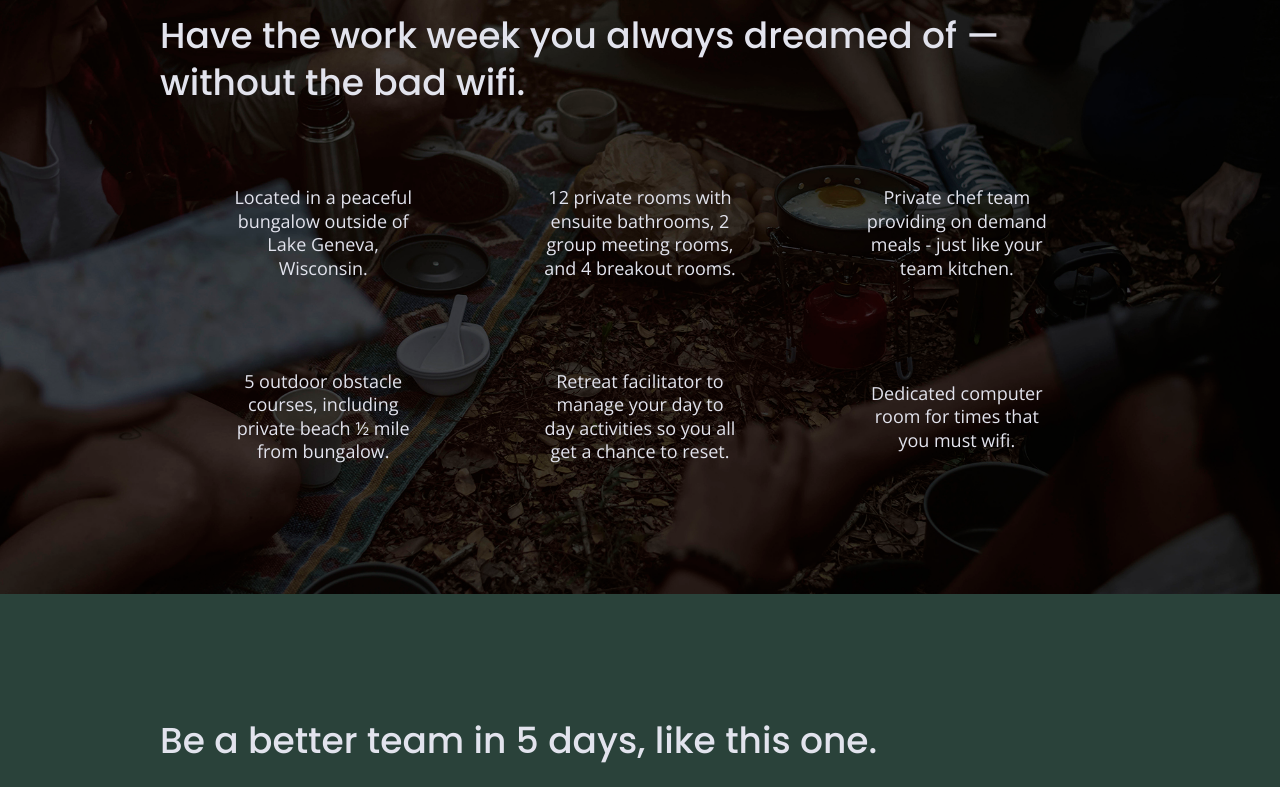
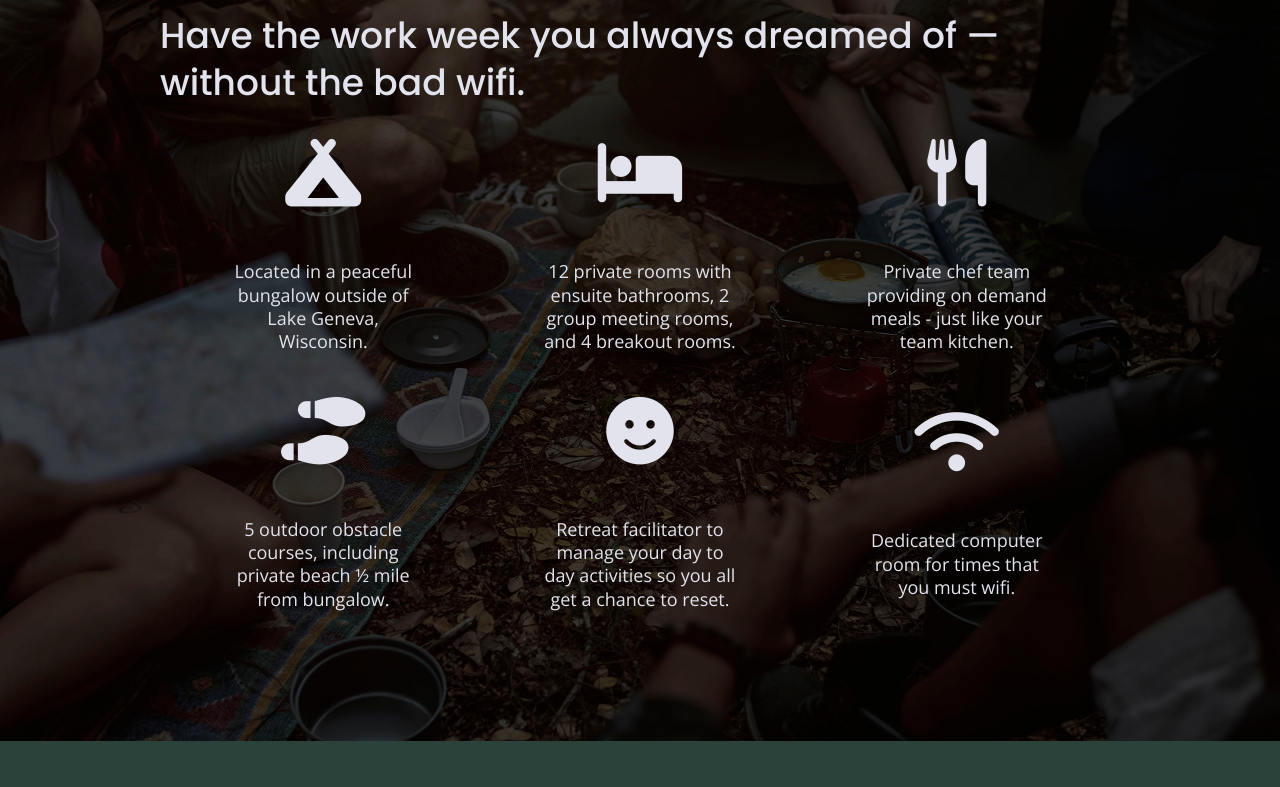
Before and after one commit to Sarah-Thomas-992/206-unplugged, a website built with Parcel: page index.html in a window 1280 px wide. Shown: the part 1014-1801 px from the top of the page. Built offline with nearby package versions, Linux system fonts and the light colour scheme.

Commit message:
Added features icons

```diff
--- a/css/main.css
+++ b/css/main.css
@@ -172,7 +172,7 @@ header .content-wrapper {
   margin: 0;
 }
 
-header figure{
+header figure {
   width: 60%;
   display: flex;
   justify-content: center;
@@ -334,8 +334,9 @@ input[type=button] {
   text-align: center;
 }
 
-.features-items .fontawesome-icon {
-  padding-bottom: 40px;
+.fontawesome-icon i {
+  font-size: 3.75em;
+  margin-bottom: 40px;
 }
 
 .reviews {
@@ -351,7 +352,7 @@ input[type=button] {
   flex-flow: row wrap;
 }
 
-.reviews figure{
+.reviews figure {
   width: 100%;
   display: flex;
   justify-content: center;
@@ -559,7 +560,7 @@ input[type=button] {
     /* width: 100%; */
   }
 
-  header figure{
+  header figure {
     width: 30%;
   }
 
@@ -647,8 +648,9 @@ input[type=button] {
     width: 62%;
   }
 
-  .features-items .fontawesome-icon {
+  .fontawesome-icon i {
     padding-bottom: 30px;
+    line-height: 0.5;
   }
 
   .reviews article {
@@ -657,7 +659,7 @@ input[type=button] {
     width: 49%;
   }
 
-  .reviews figure{
+  .reviews figure {
     width: 48%;
   }
 
@@ -772,6 +774,10 @@ input[type=button] {
 
   .features article {
     flex-basis: 33%;
+  }
+
+  .fontawesome-icon i {
+    line-height: 0.5;
   }
 
   .reviews h2 {
--- a/index.html
+++ b/index.html
@@ -19,6 +19,9 @@
   <link rel="stylesheet" href="css/normalize.css">
   <link rel="stylesheet" href="css/main.css">
 
+  <!-- Icon Link -->
+  <script src="https://kit.fontawesome.com/0d440a5638.js" crossorigin="anonymous"></script>
+
   <meta name="theme-color" content="#fafafa">
 
   <!-- Google Fonts -->
@@ -26,6 +29,7 @@
   <link rel="preconnect" href="https://fonts.gstatic.com" crossorigin>
   <link href="https://fonts.googleapis.com/css2?family=Open+Sans:wght@400;700&family=Poppins:wght@500;700&display=swap"
     rel="stylesheet">
+
 </head>
 
 <body>
@@ -72,37 +76,49 @@
         <h2>Have the work week you always dreamed of — without the bad wifi.</h2>
         <div class="features-items">
           <article>
-            <p class="fontawesome-icon"></p>
+            <p class="fontawesome-icon">
+              <i class="fas fa-campground"></i>
+            </p>
             <p class="features-item-description">
               Located in a peaceful bungalow outside of Lake Geneva, Wisconsin.
             </p>
           </article>
           <article>
-            <p class="fontawesome-icon"></p>
+            <p class="fontawesome-icon">
+              <i class="fas fa-bed"></i>
+            </p>
             <p class="features-item-description">
               12 private rooms with ensuite bathrooms, 2 group meeting rooms, and 4 breakout rooms.
             </p>
           </article>
           <article>
-            <p class="fontawesome-icon"></p>
+            <p class="fontawesome-icon">
+              <i class="fas fa-utensils"></i>
+            </p>
             <p class="features-item-description">
               Private chef team providing on demand meals - just like your team kitchen.
             </p>
           </article>
           <article>
-            <p class="fontawesome-icon"></p>
+            <p class="fontawesome-icon">
+              <i class="fas fa-shoe-prints"></i>
+            </p>
             <p class="features-item-description">
               5 outdoor obstacle courses, including private beach ½ mile from bungalow.
             </p>
           </article>
           <article>
-            <p class="fontawesome-icon"></p>
+            <p class="fontawesome-icon">
+              <i class="fas fa-smile"></i>
+            </p>
             <p class="features-item-description">
               Retreat facilitator to manage your day to day activities so you all get a chance to reset.
             </p>
           </article>
           <article>
-            <p class="fontawesome-icon"></p>
+            <p class="fontawesome-icon">
+              <i class="fas fa-wifi"></i>
+            </p>
             <p class="features-item-description">
               Dedicated computer room for times that you must wifi.
             </p>
```
Also changed, not shown: about/index.html (+4 -0 lines), faq/index.html (+3 -0 lines).
